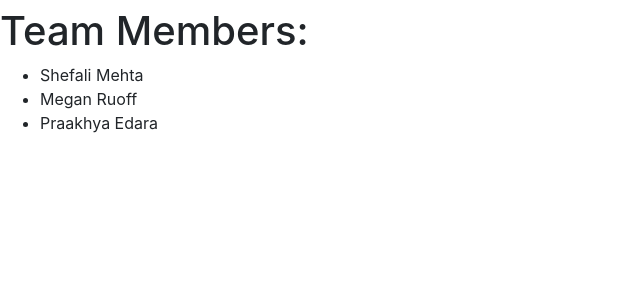
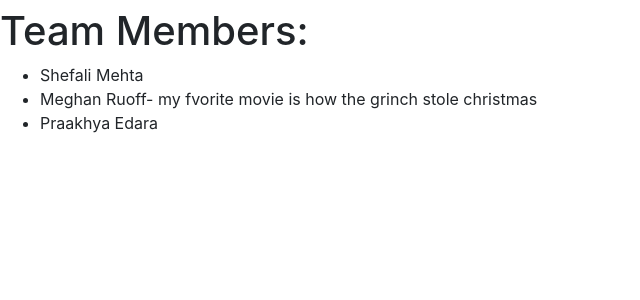
Before and after one commit to shefalim/team-assignment, a Flask app: page /teaminfo in a window 1280 px wide. Shown: the part 68-368 px from the top of the page, without its empty margins (0-640 px from the left). Run offline with Flask 2, Linux system fonts and the light colour scheme; some libraries are stand-ins or nearby versions.

Commit message:
test case

```diff
--- a/templates/teaminfo.html
+++ b/templates/teaminfo.html
@@ -14,7 +14,7 @@
 <h1> Team Members: </h1>
   <ul>
     <li>Shefali Mehta</li>
-    <li>Megan Ruoff</li>
+    <li>Meghan Ruoff- my fvorite movie is how the grinch stole christmas</li>
     <li>Praakhya Edara</li>
   </ul>
 
```
Also changed, not shown: README.md, data.sqlite (added).
